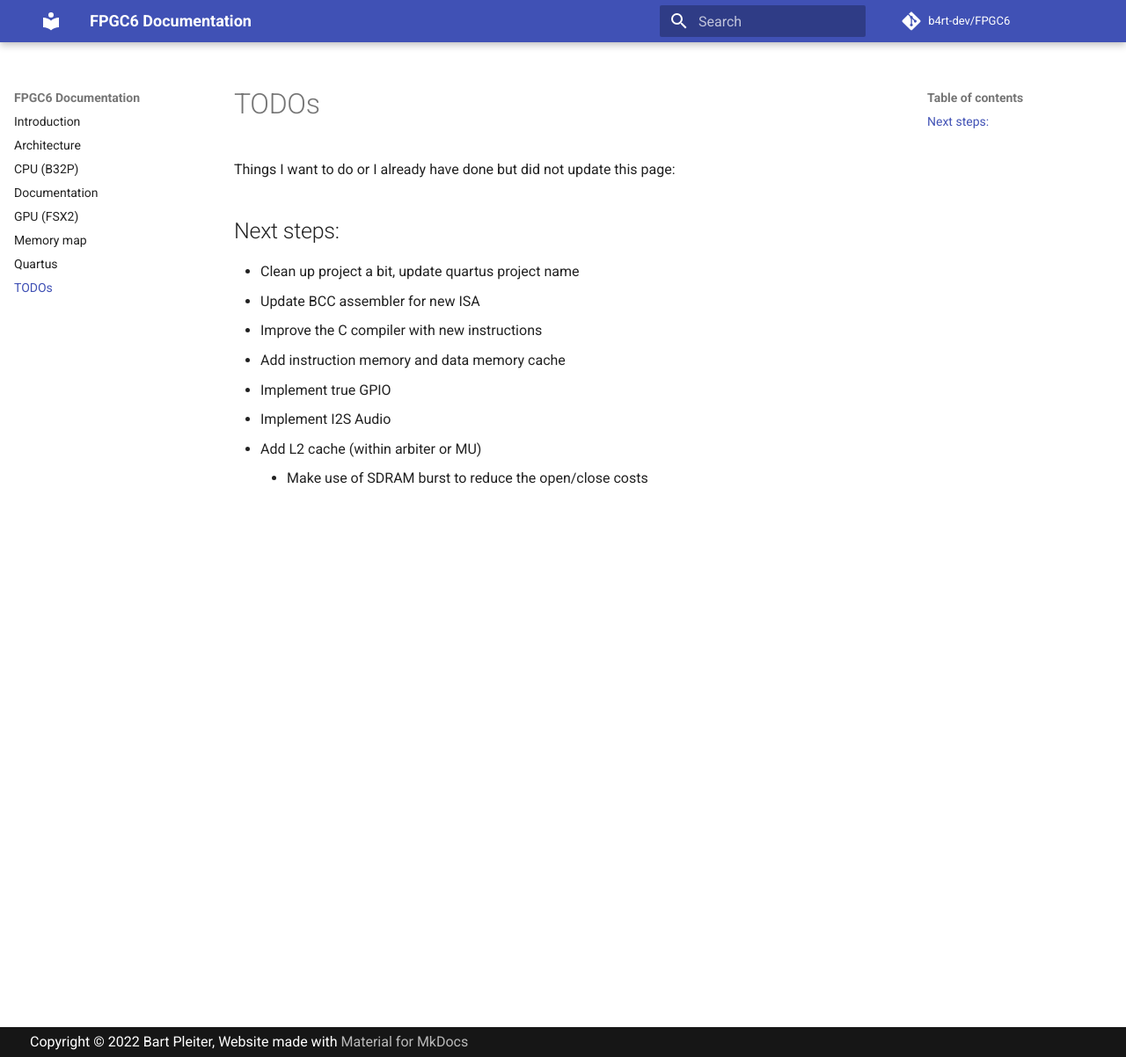
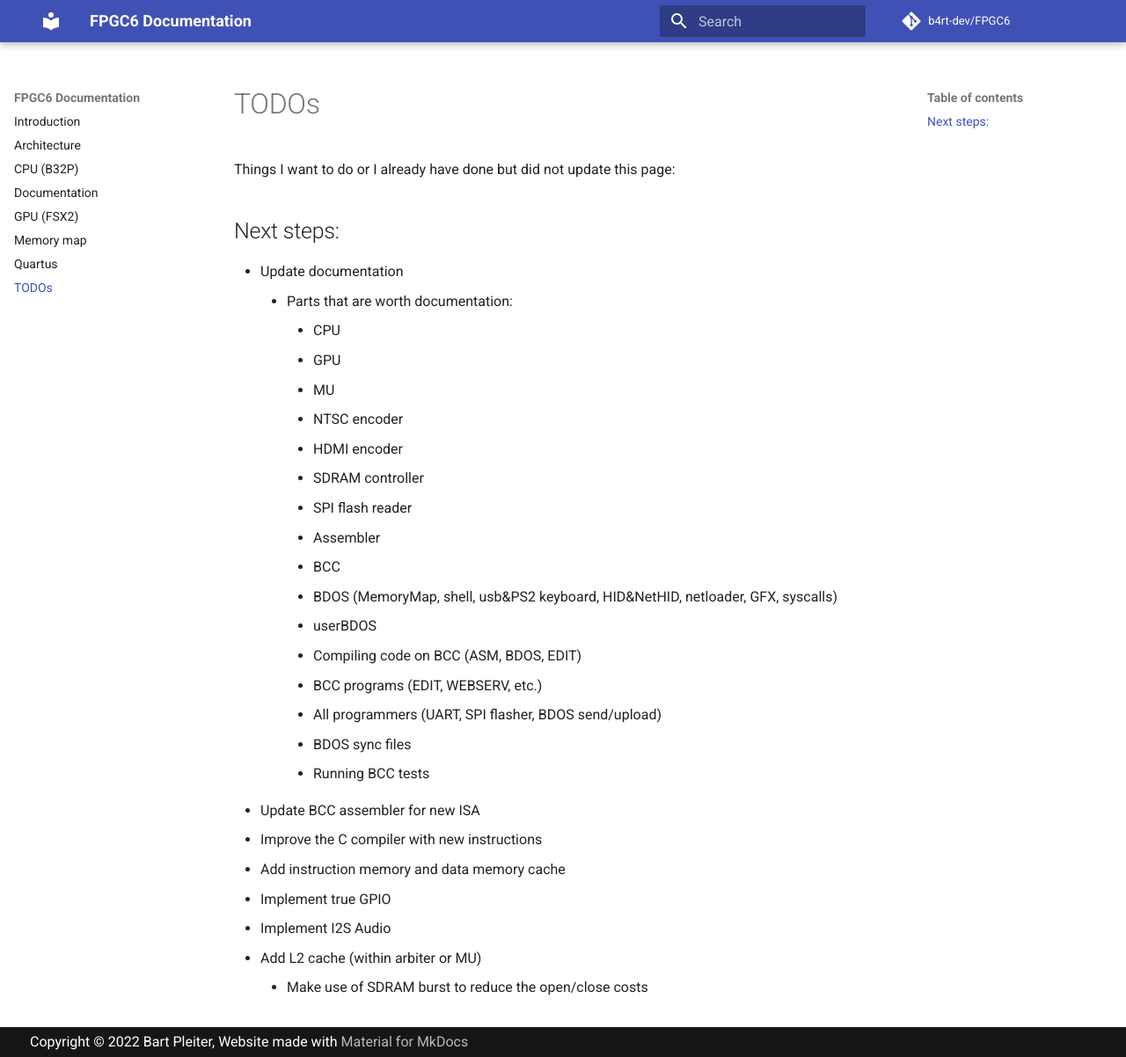
Before and after one commit to bartpleiter/FPGC6, an MkDocs documentation site: the page built from Documentation/docs/todos.md, in a window 1280 px wide and 1202 px high. Shown: the whole window at 88% size. Built offline with MkDocs 1.6.1 and Material for MkDocs 9.7.7, drawn with Linux system fonts in a browser that asks for light colours; comment, search, counter and statistics services are not loaded.

Commit message:
Added list of things to add in documentation

```diff
--- a/Documentation/docs/todos.md
+++ b/Documentation/docs/todos.md
@@ -2,7 +2,24 @@
 Things I want to do or I already have done but did not update this page:
 
 ## Next steps:
-- Clean up project a bit, update quartus project name
+- Update documentation
+    - Parts that are worth documentation:
+        - CPU
+        - GPU
+        - MU
+        - NTSC encoder
+        - HDMI encoder
+        - SDRAM controller
+        - SPI flash reader
+        - Assembler
+        - BCC
+        - BDOS (MemoryMap, shell, usb&PS2 keyboard, HID&NetHID, netloader, GFX, syscalls)
+        - userBDOS
+        - Compiling code on BCC (ASM, BDOS, EDIT)
+        - BCC programs (EDIT, WEBSERV, etc.)
+        - All programmers (UART, SPI flasher, BDOS send/upload)
+        - BDOS sync files
+        - Running BCC tests
 - Update BCC assembler for new ISA
 - Improve the C compiler with new instructions
 - Add instruction memory and data memory cache
```
